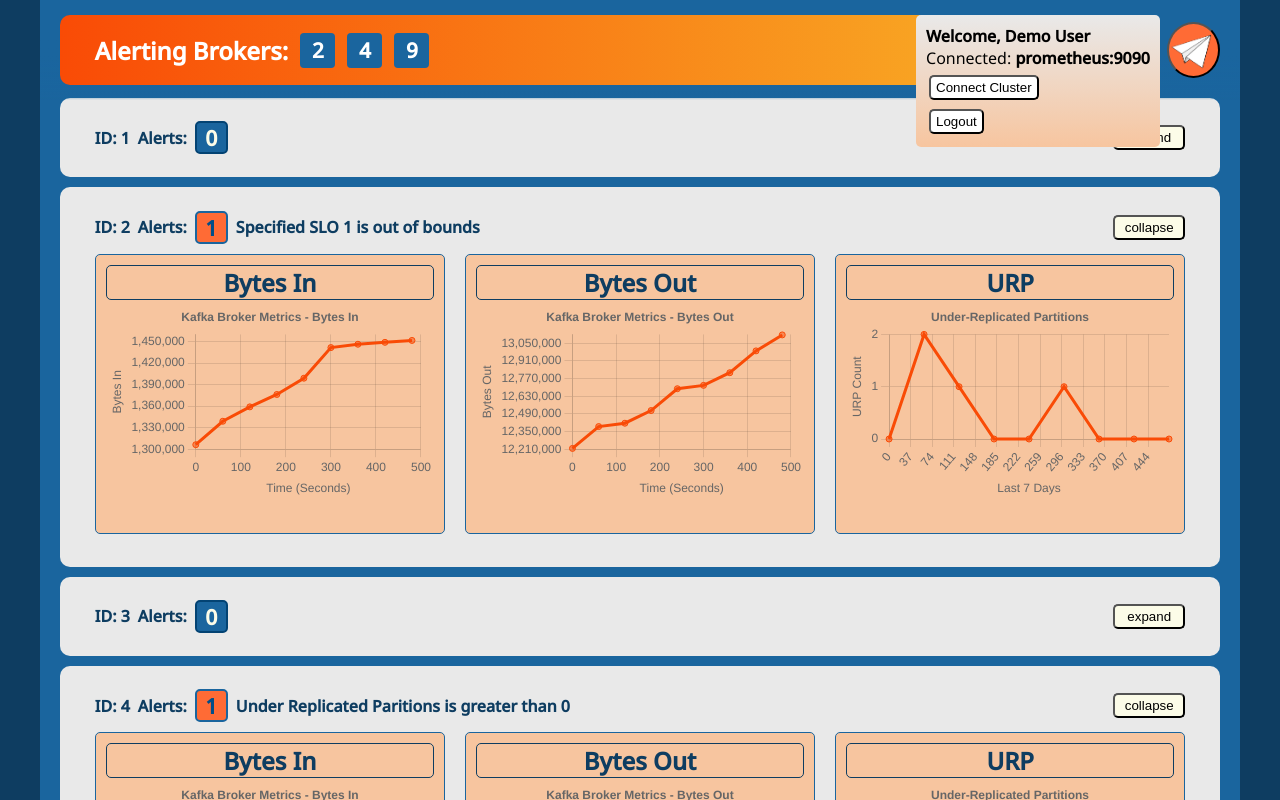
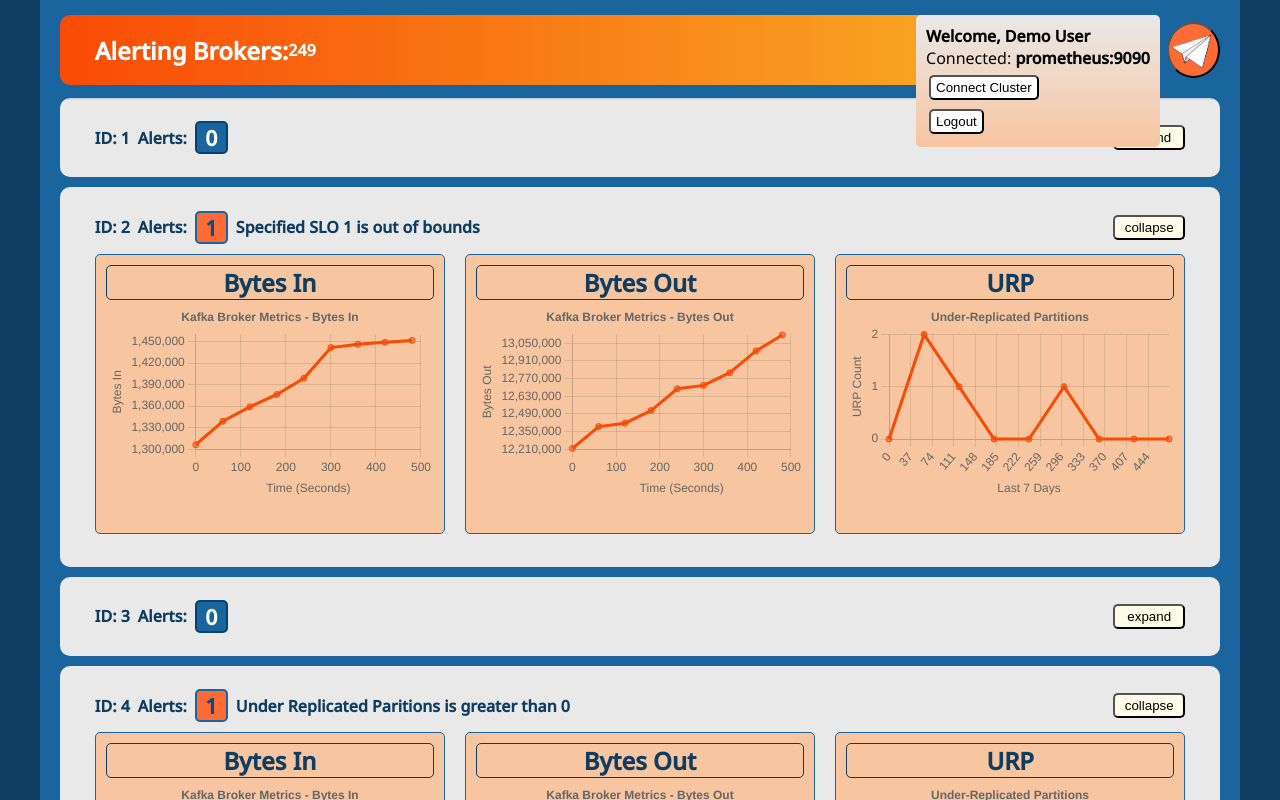
Before and after one commit to oslabs-beta/kafkalerts, a React app in the folder client/: page /dashboard in a window 1280 px wide. Shown: the top 800 px of the page. Built offline with nearby package versions, Linux system fonts and the light colour scheme; no server answers.

Commit message:
remove console log

```diff
--- a/client/src/pages/dashboardPage/components/Alert.jsx
+++ b/client/src/pages/dashboardPage/components/Alert.jsx
@@ -9,8 +9,7 @@ const Alert = ({ broker }) => {
       spy
       to={'broker' + broker[0]}
       offset={-80}
-      className='alert-box'
-      onClick={() => console.log('hello')}
+      className='alert'
     >
       {broker[0]}
     </Link>
```
